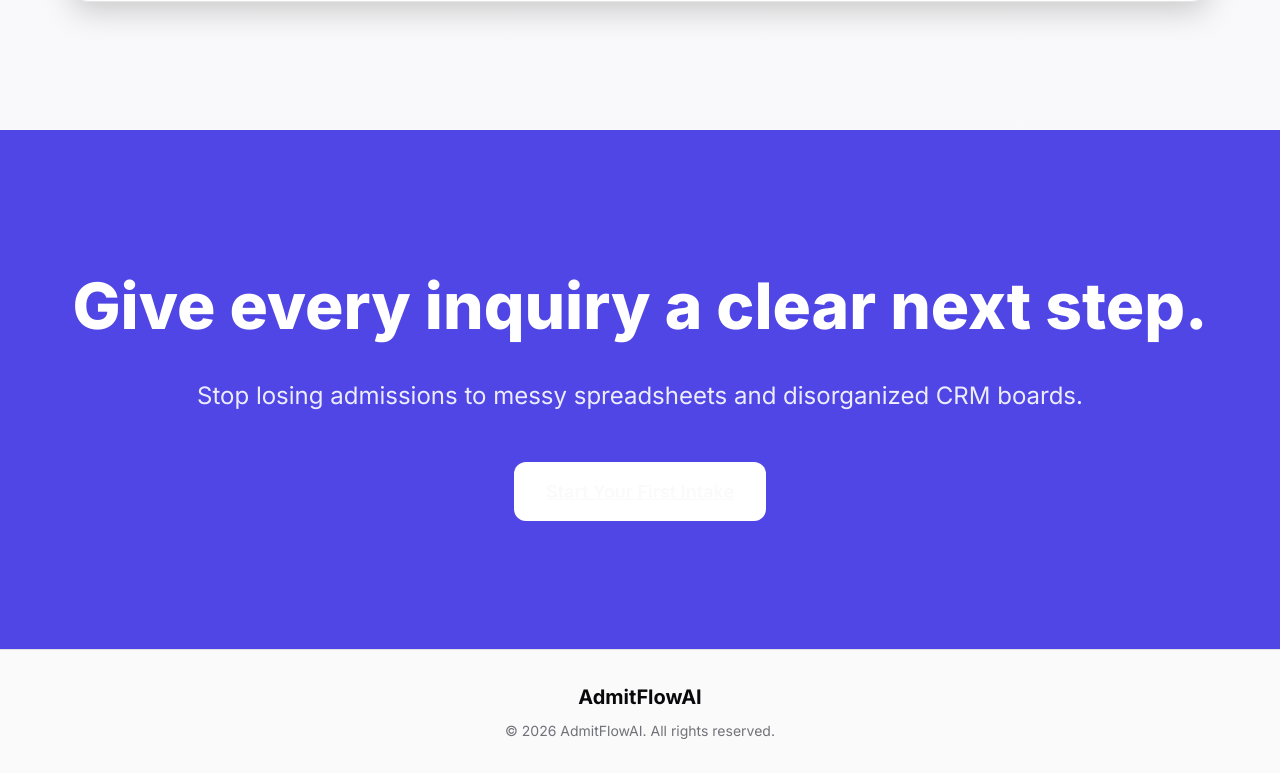
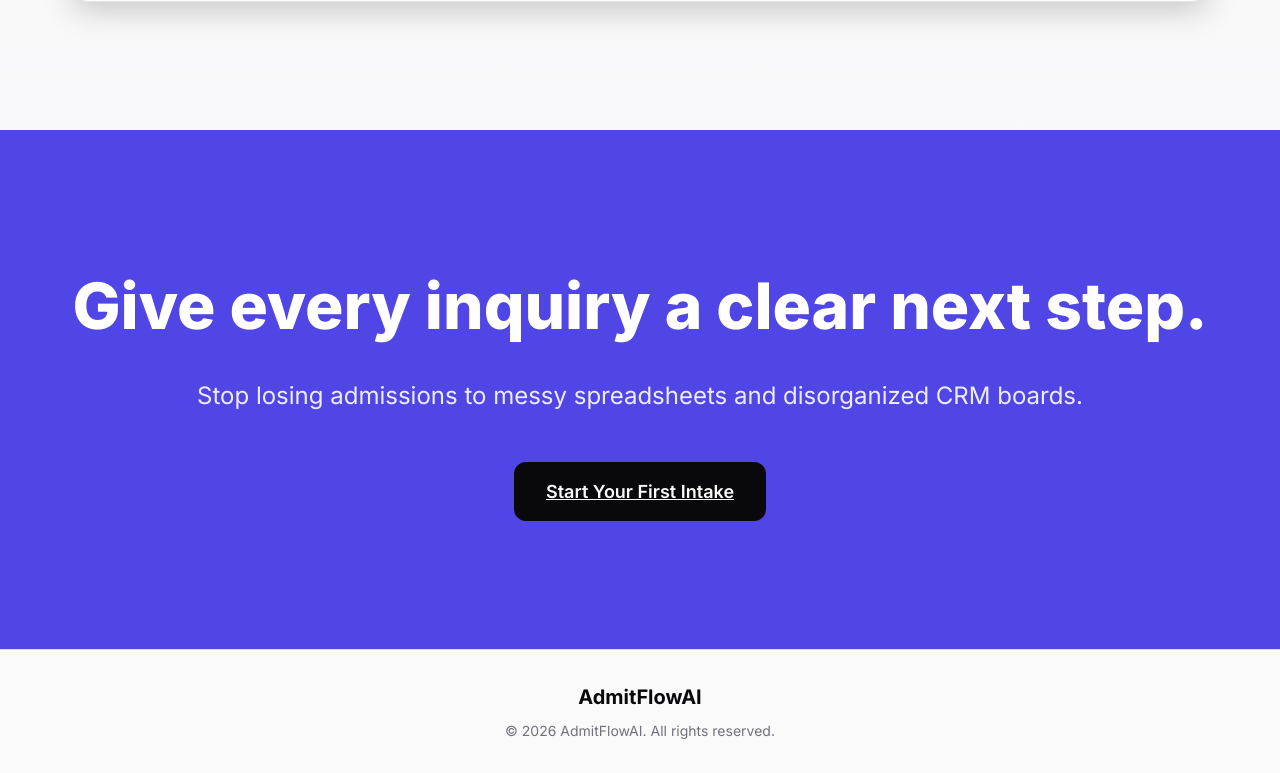
Before and after one commit to delalamamiguel-max/AdmitFlowAI, a Next.js app: page / in a window 1280 px wide. Shown: the part 4241-5014 px from the top of the page. Built offline with nearby package versions, Linux system fonts and the light colour scheme.

Commit message:
Fix dropped UI changes for landing page text and app page toggle

```diff
--- a/src/app/app/page.tsx
+++ b/src/app/app/page.tsx
@@ -253,7 +253,7 @@ function DashboardContent() {
               {filter ? `Showing ${filter} leads (${timeframe})` : 'Track new inquiries, route urgent leads, and keep every follow-up moving.'}
             </p>
           </div>
-          <div className="flex items-center gap-2 glass-panel p-1 rounded-lg">
+          {leads.length > 0 && (<div className="flex items-center gap-2 glass-panel p-1 rounded-lg">
             <button
               className={`btn btn-sm ${viewMode === 'worklist' ? 'bg-[var(--color-surface)] shadow text-[var(--color-text)] border-none' : 'btn-ghost border-transparent'}`}
               onClick={() => setViewMode('worklist')}
@@ -266,7 +266,7 @@ function DashboardContent() {
             >
               <Columns size={16} /> Pipeline
             </button>
-          </div>
+          </div>)}
         </div>
 
         {filteredLeads.length === 0 ? (
--- a/src/app/globals.css
+++ b/src/app/globals.css
@@ -530,8 +530,8 @@ p { text-wrap: pretty; }
 }
 
 .cta-section .btn-primary {
-  background: #fff;
-  color: var(--color-brand);
+  background: var(--color-text);
+  color: var(--color-surface);
   padding: 1rem 2rem;
   font-size: 1.125rem;
 }
--- a/src/app/page.tsx
+++ b/src/app/page.tsx
@@ -15,7 +15,7 @@ export default function LandingPage() {
             </Link>
           </div>
           <nav className="nav-links">
-            <Link href="/app">Log In</Link>
+            <Link href="/app" onClick={() => { if (typeof window !== 'undefined') localStorage.removeItem('admitflow_leads'); }}>Log In</Link>
             <Link href="/app" className="btn btn-primary btn-sm">Start Intake</Link>
           </nav>
         </div>
```
